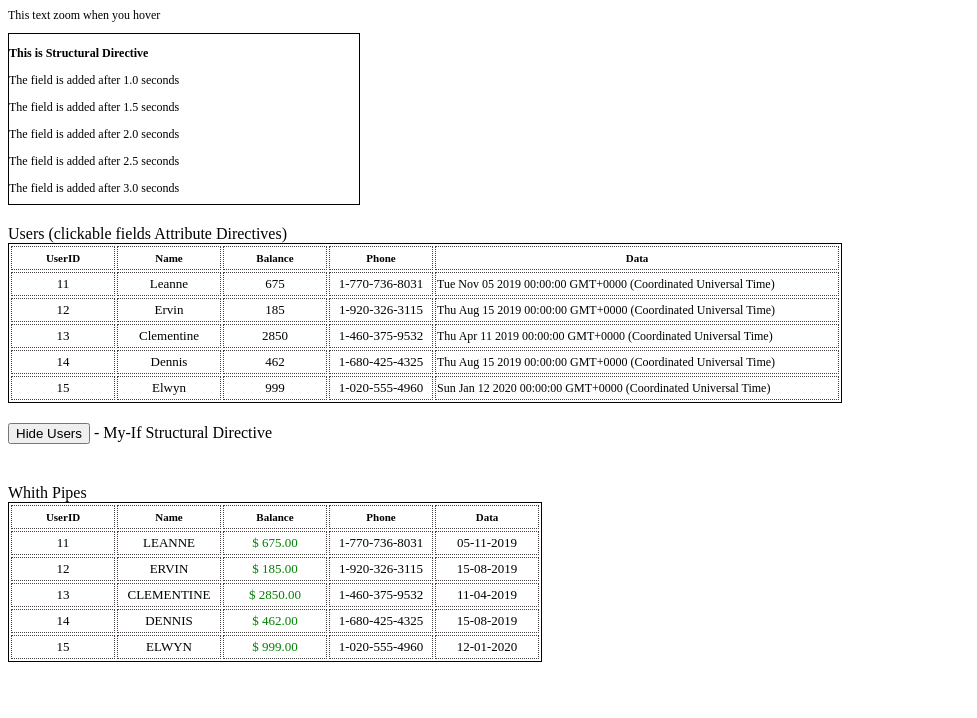
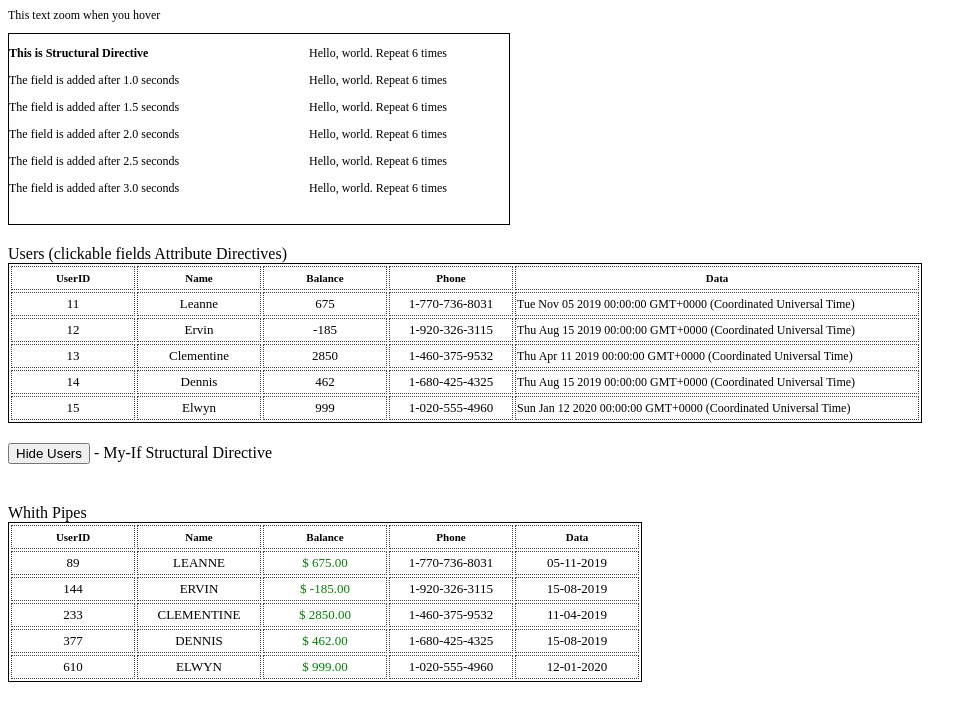
Before and after one commit to FedorenkoAlexey/HomeWork-15, an Angular app: page / in a window 1280 px wide. Both pictures are taken after a click on the button "Show Users". Shown: the top 718 px of the page, without its empty margins (0-977 px from the left). Built offline with nearby package versions, Linux system fonts and the light colour scheme.

Commit message:
add  directive

```diff
--- a/src/app/Users/users.component.ts
+++ b/src/app/Users/users.component.ts
@@ -10,6 +10,7 @@ import { UserService } from "./user.service";
 export class UsersComponent implements OnInit {
   users: User[];
   curColor = "";
+  repeat = 6;
   isActive: boolean = true;
 
   constructor(private userService: UserService) {}
--- a/src/app/Users/users.css
+++ b/src/app/Users/users.css
@@ -11,7 +11,7 @@
 .users-td td {
   font-size: 13px;
   border: dotted 1px rgb(68, 62, 62);
-  width: 100px;
+  width: 120px;
   height: 20px;
   text-align: center;
 }
@@ -38,10 +38,24 @@
 .user-btn {
   margin-top: 20px;
 }
+.container {
+  display: flex;
+  flex-direction: row;
+  justify-content: start;
+  border: 1px solid black;
+  width: 500px;
+  margin-bottom: 20px;
+}
+
 .timeout {
-  width: 350px;
+  width: 300px;
   height: 170px;
   font-size: 12px;
-  border: 1px solid black;
   margin-bottom: 20px;
 }
+.repeat {
+  width: 200px;
+  height: 170px;
+  font-size: 12px;
+  margin-bottom: 20px;
+}
--- a/src/app/Users/users.html
+++ b/src/app/Users/users.html
@@ -1,4 +1,6 @@
 <div class="zoom" zoom>This text zoom when you hover</div>
+
+<div class="container">
   <div class="timeout">
     <p *myTimeout="500"><b>This is Structural Directive</b></p>
     <p *myTimeout="1000">The field is added after 1.0 seconds</p>
@@ -8,13 +10,17 @@
     <p *myTimeout="3000">The field is added after 3.0 seconds</p>
   </div>
 
+  <div class="repeat">
+    <p *myRepeat="repeat">Hello, world. Repeat 6 times</p>
+  </div>
+</div>
+
 <div>Users (clickable fields Attribute Directives)</div>
 
 <table class="users-td">
   <tr>
     <th>UserID</th>
     <th>Name</th>
-    <!-- <th>Last Name</th> -->
     <th>Balance</th>
     <th>Phone</th>
     <th>Data</th>
@@ -23,7 +29,6 @@
   <tr *ngFor="let user of users">
     <td myClickColor>{{user.id}}</td>
     <td myClickColor>{{user.firstName}}</td>
-    <!-- <td>{{user.lastName}}</td> -->
     <td myClickColor>{{user.balance}}</td>
     <td myClickColor>{{user.phone}}</td>
     <td myClickColor class="data-td">{{user.date}}</td>
@@ -42,16 +47,14 @@
     <tr>
       <th>UserID</th>
       <th>Name</th>
-      <!-- <th>Last Name</th> -->
       <th>Balance</th>
       <th>Phone</th>
       <th>Data</th>
     </tr>
 
     <tr *ngFor="let user of users">
-      <td>{{user.id}}</td>
+      <td>{{user.id | myFibonacci}}</td>
       <td>{{user.firstName | myUpperCase}}</td>
-      <!-- <td>{{user.lastName | myUpperCase}}</td> -->
       <td [color]="curColor">{{user.balance | myCurrency}}</td>
       <td>{{user.phone}}</td>
       <td class="data-t">{{user.date | date: "dd-MM-yyyy"}}</td>
--- a/src/app/app.module.ts
+++ b/src/app/app.module.ts
@@ -10,6 +10,8 @@ import { ZoomDirective } from "./attribDirect/zoom.directive";
 import { ClickColorDirective } from "./attribDirect/click-color.directive";
 import { MyIfDirective } from "./structDirect/myIf.directive";
 import { TimeoutDirective } from "./structDirect/timeout.directive";
+import { RepeatDirective } from "./structDirect/repeat.directive";
+import { FibonacciPipe } from "./pipes/fibonacci.pipe";
 
 @NgModule({
   declarations: [
@@ -17,11 +19,13 @@ import { TimeoutDirective } from "./structDirect/timeout.directive";
     UsersComponent,
     CurrencyPipe,
     UpperPipe,
+    FibonacciPipe,
     BalanceColorDirective,
     ZoomDirective,
     ClickColorDirective,
     MyIfDirective,
-    TimeoutDirective
+    TimeoutDirective,
+    RepeatDirective
   ],
   imports: [BrowserModule],
   providers: [],
--- /dev/null
+++ b/src/app/pipes/fibonacci.pipe.ts
@@ -0,0 +1,17 @@
+import { Pipe, PipeTransform } from "@angular/core";
+
+@Pipe({
+  name: "myFibonacci"
+})
+export class FibonacciPipe implements PipeTransform {
+  transform(num: number, args?: any): number {
+    let a = 1;
+    let b = 1;
+    for (let i = 3; i <= num; i++) {
+      let c = a + b;
+      a = b;
+      b = c;
+    }
+    return b;
+  }
+}
--- /dev/null
+++ b/src/app/structDirect/repeat.directive.ts
@@ -0,0 +1,17 @@
+import { Directive, Input, TemplateRef, ViewContainerRef } from "@angular/core";
+
+@Directive({
+  selector: "[myRepeat]"
+})
+export class RepeatDirective {
+  constructor(
+    private templateRef: TemplateRef<any>,
+    private viewContainer: ViewContainerRef
+  ) {}
+
+  @Input("myRepeat") set repeat(value: number) {
+    for (let i = 0; i < value; i++) {
+      this.viewContainer.createEmbeddedView(this.templateRef);
+    }
+  }
+}
--- a/src/app/users-data.ts
+++ b/src/app/users-data.ts
@@ -19,7 +19,7 @@ export const USERS: User[] = [
     lastName: "Howell",
     sex: "Female",
     age: 21,
-    balance: 185,
+    balance: -185,
     phone: "1-920-326-3115",
     date: new Date(2019, 7, 15)
   },
```
Lines whose indentation alone changed are shown as unchanged.
